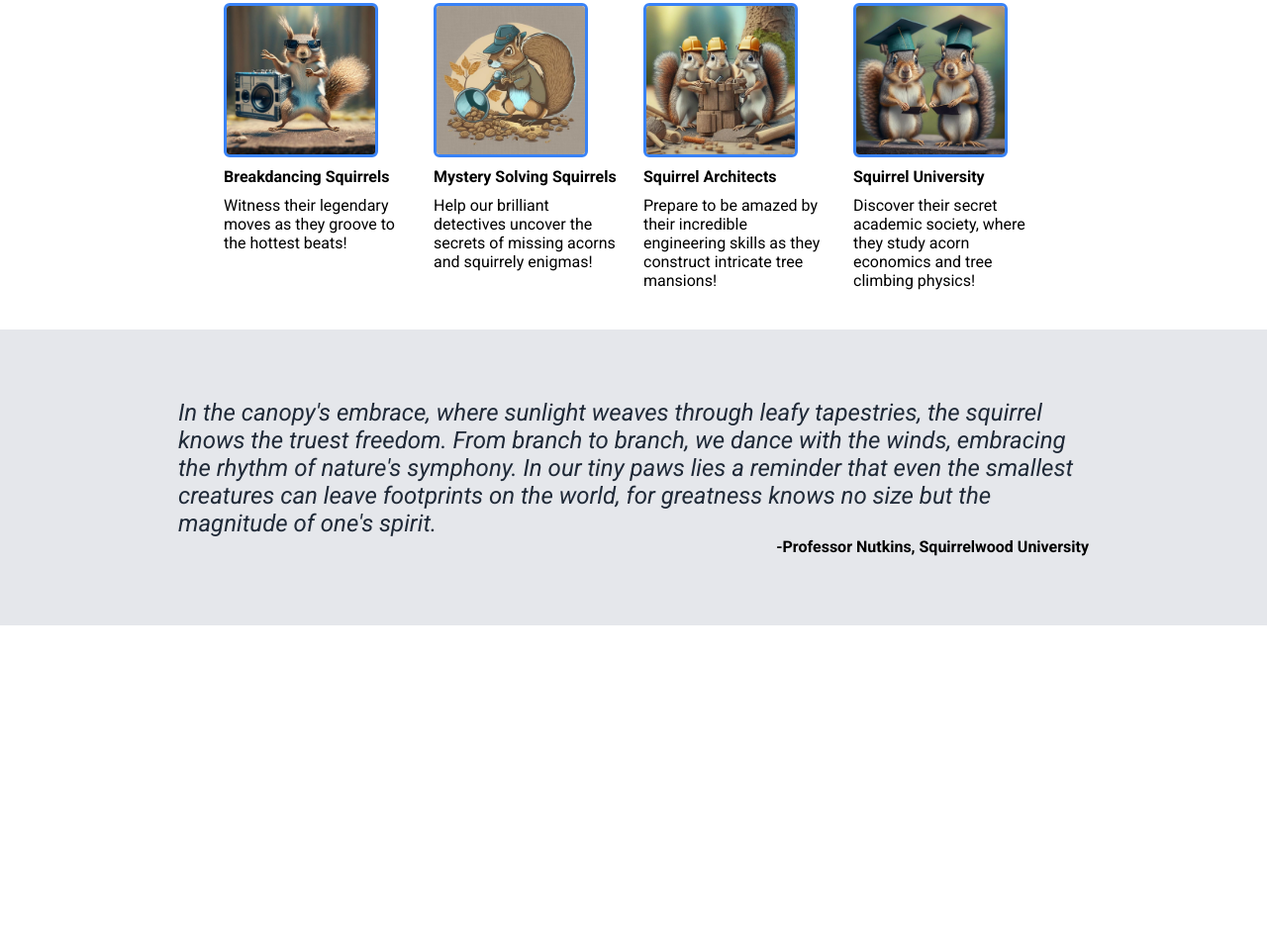
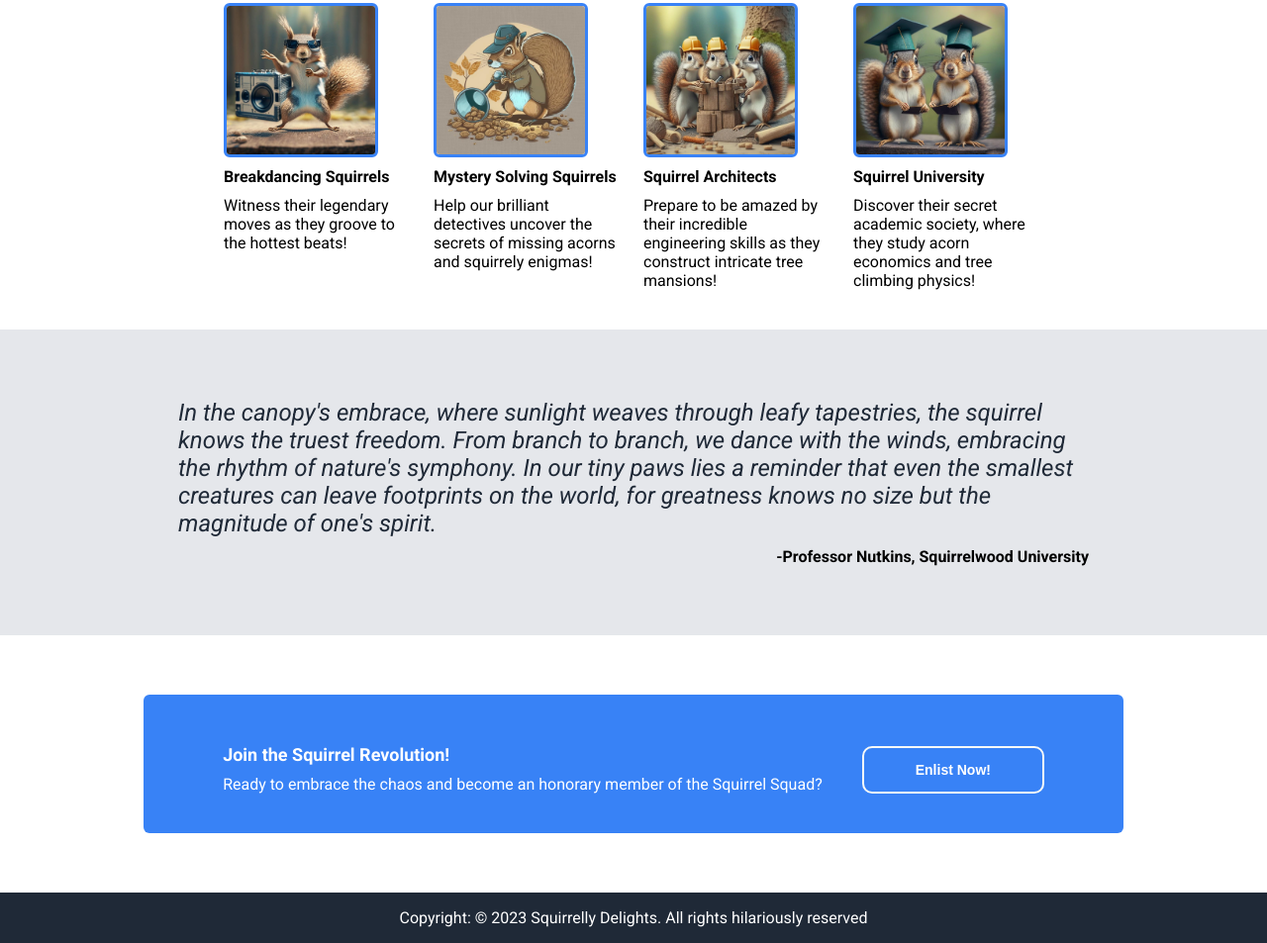
Before and after one commit to olegbikmeyev/squirrelly-schemes, a plain HTML site: page index.html in a window 1280 px wide. Shown: the part 537-1490 px from the top of the page at 99% size. Before the commit the page ends 1169 px from the top, so only its background shows below. Drawn offline with Linux system fonts and the light colour scheme.

Commit message:
Project version 1

```diff
--- a/index.html
+++ b/index.html
@@ -54,7 +54,7 @@
             as we dive into the world of fluffy-tailed mischief!
           </p>
           <button>
-            Join the Squirrel Squad <i class="fa-solid fa-arrow-down"></i>
+             Join the Squirrel Squad <i class="fa-solid fa-arrow-down"></i>
           </button>
         </div>
         <img
@@ -129,5 +129,20 @@
         <p id="nutkins">-Professor Nutkins, Squirrelwood University</p>
       </div>
     </section>
+    <section id="action-section">
+      <div id="container">
+        <div id="action">
+          <h4>Join the Squirrel Revolution!</h4>
+          <p>
+            Ready to embrace the chaos and become an honorary member of the
+            Squirrel Squad?
+          </p>
+        </div>
+        <button id="enlist">Enlist Now!</button>
+      </div>
+    </section>
+    <footer>
+      <p>Copyright: © 2023 Squirrelly Delights. All rights hilariously reserved</p>
+    </footer>
   </body>
 </html>
--- a/styles.css
+++ b/styles.css
@@ -14,7 +14,6 @@ h4 {
 
 #header-section {
   background-color: #1f2937;
-  padding: 12px;
   padding: 15px 160px 40px 160px;
 }
 
@@ -125,9 +124,7 @@ h2 {
   padding: 70px 180px;
 }
 
-#quote {
 
-}
 
 #clever-quote {
   font-size: 24px;
@@ -139,4 +136,41 @@ h2 {
 #nutkins {
   font-weight: bold;
   text-align: end;
+  margin-top: 10px;
 }
+
+#action-section {
+  margin: 60px 145px;
+}
+
+#action {
+  display: flex;
+  flex-direction: column;
+}
+
+#container {
+  display: flex;
+  justify-content: space-evenly;
+  background-color: #3882f6;
+  border-radius: 6px;
+  padding: 40px 40px;
+}
+
+#action > h4, #action > p {
+  color: white;
+}
+
+#action > h4 {
+  font-size: 18px;
+}
+
+#enlist {
+  border: 2px #f9faf8 solid;
+}
+
+footer {
+  background-color: #1f2937;
+  color: white;
+  text-align: center;
+  padding: 16px;
+}
```
